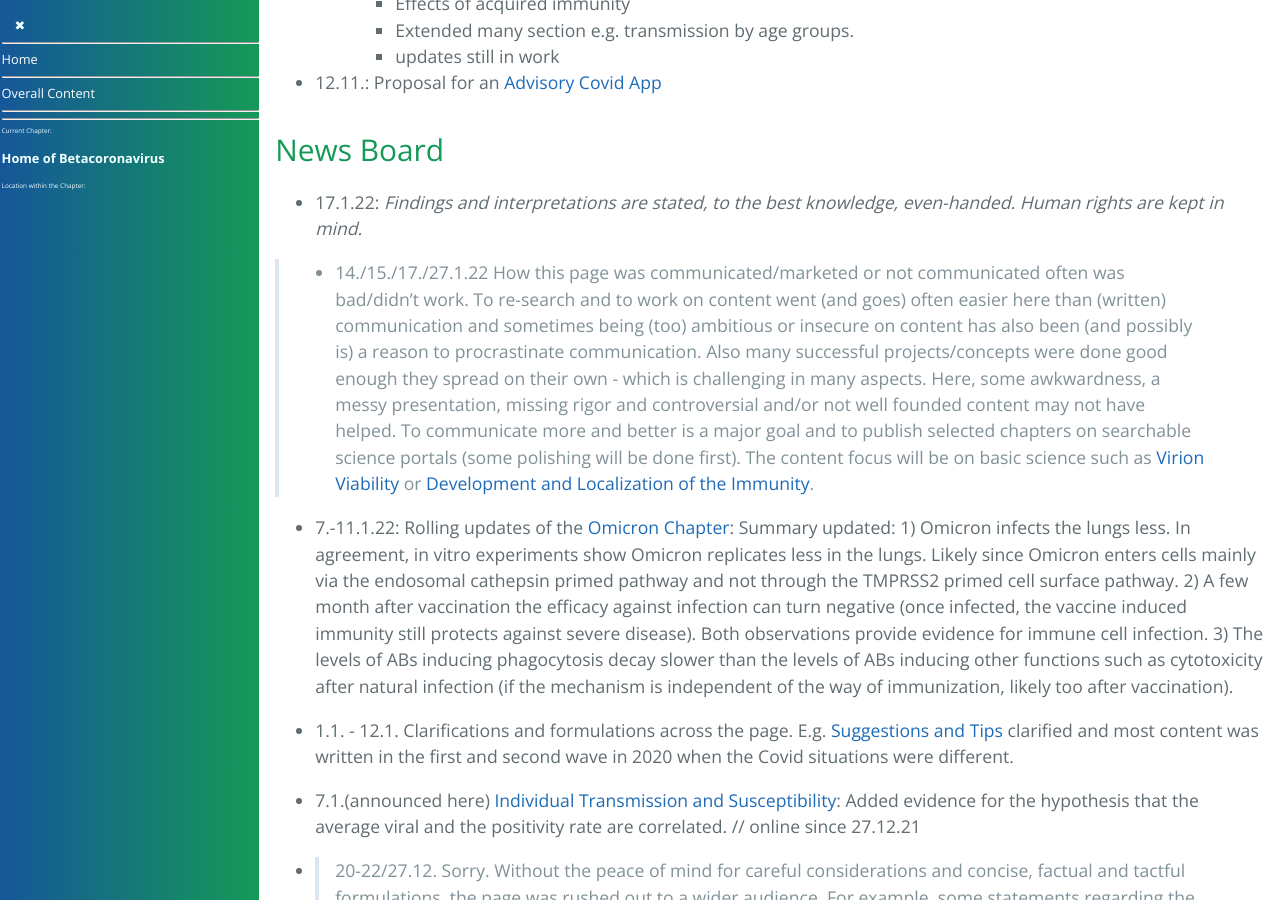
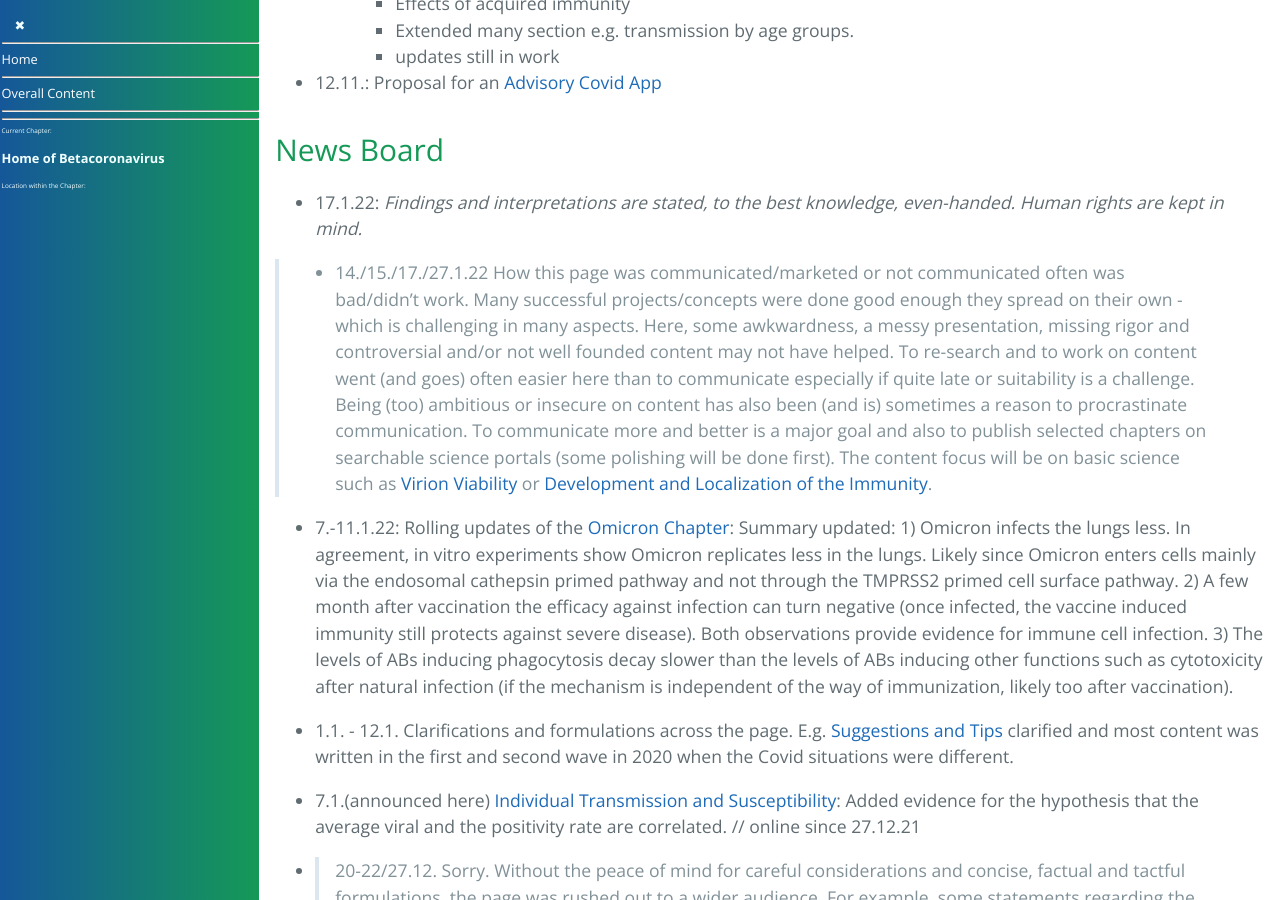
Before and after one commit to forestgrape/coronavirus, a Jekyll site: the page built from index.md, in a window 1280 px wide and 900 px high, scrolled down 2203 px. Built offline with Jekyll 4.4.1, drawn with Linux system fonts in a browser that asks for light colours; our own code applies the rules of GitHub Pages for plain Markdown files.

Commit message:
formulations

```diff
--- a/index.md
+++ b/index.md
@@ -68,7 +68,7 @@ This section overviews the entire content. The [content section](#content) lists
 
 <!-- 17./27.1.22 (adapted from 5.12.21): From an epidemiological perspective, systemic spike-only vaccines do not to reduce SARS-CoV-2 transmissions but mainly prevent pneumonia (which is great and very important). Additionally spike-only immunity put mutation pressure on the spikes which can increase the spike mutation rate, which can both yield escape variants and change the tropism. The latter can be favorable or not. Overall it is unclear whether it has benefits to [push to] vaccinate those not at risk for pneumonia. Thus the benefits-risks calculation can be done at  individual calculations [from a scientific perspective]. -->
 
-> - 14./15./17./27.1.22  How this page was communicated/marketed or not communicated often was bad/didn't work. To re-search and to work on content went (and goes) often easier here than (written) communication and sometimes being (too) ambitious or insecure on content has also been (and possibly is) a reason to procrastinate communication. Also many successful projects/concepts were done good enough they spread on their own - which is challenging in many aspects. Here, some awkwardness, a messy presentation, missing rigor and controversial and/or not well founded content may not have helped. To communicate more and better is a major goal and to publish selected chapters on searchable science portals (some polishing will be done first). The content focus will be on basic science such as [Virion Viability](2_biological/virion_viability.md) or [Development and Localization of the Immunity](4_immunological/ontogenesis_and_locality_of_immunity.md).
+> - 14./15./17./27.1.22  How this page was communicated/marketed or not communicated often was bad/didn't work. Many successful projects/concepts were done good enough they spread on their own - which is challenging in many aspects. Here, some awkwardness, a messy presentation, missing rigor and controversial and/or not well founded content may not have helped. To re-search and to work on content went (and goes) often easier here than to communicate especially if quite late or suitability is a challenge. Being (too) ambitious or insecure on content has also been (and is) sometimes a reason to procrastinate communication. To communicate more and better is a major goal and also to publish selected chapters on searchable science portals (some polishing will be done first). The content focus will be on basic science such as [Virion Viability](2_biological/virion_viability.md) or [Development and Localization of the Immunity](4_immunological/ontogenesis_and_locality_of_immunity.md).
 
 
 - 7.-11.1.22: Rolling updates of the [Omicron Chapter](2_biological/omicron.md): Summary updated: 1) Omicron infects the lungs less. In agreement, in vitro experiments show Omicron replicates less in the lungs. Likely since Omicron enters cells mainly via the endosomal cathepsin primed pathway and not through the TMPRSS2 primed cell surface pathway. 2) A few month after vaccination the efficacy against infection can turn negative (once infected, the vaccine induced immunity still protects against severe disease). Both observations provide evidence for immune cell infection. 3) The levels of ABs inducing phagocytosis decay slower than the levels of ABs inducing other functions such as cytotoxicity after natural infection (if the mechanism is independent of the way of immunization, likely too after vaccination).
```
